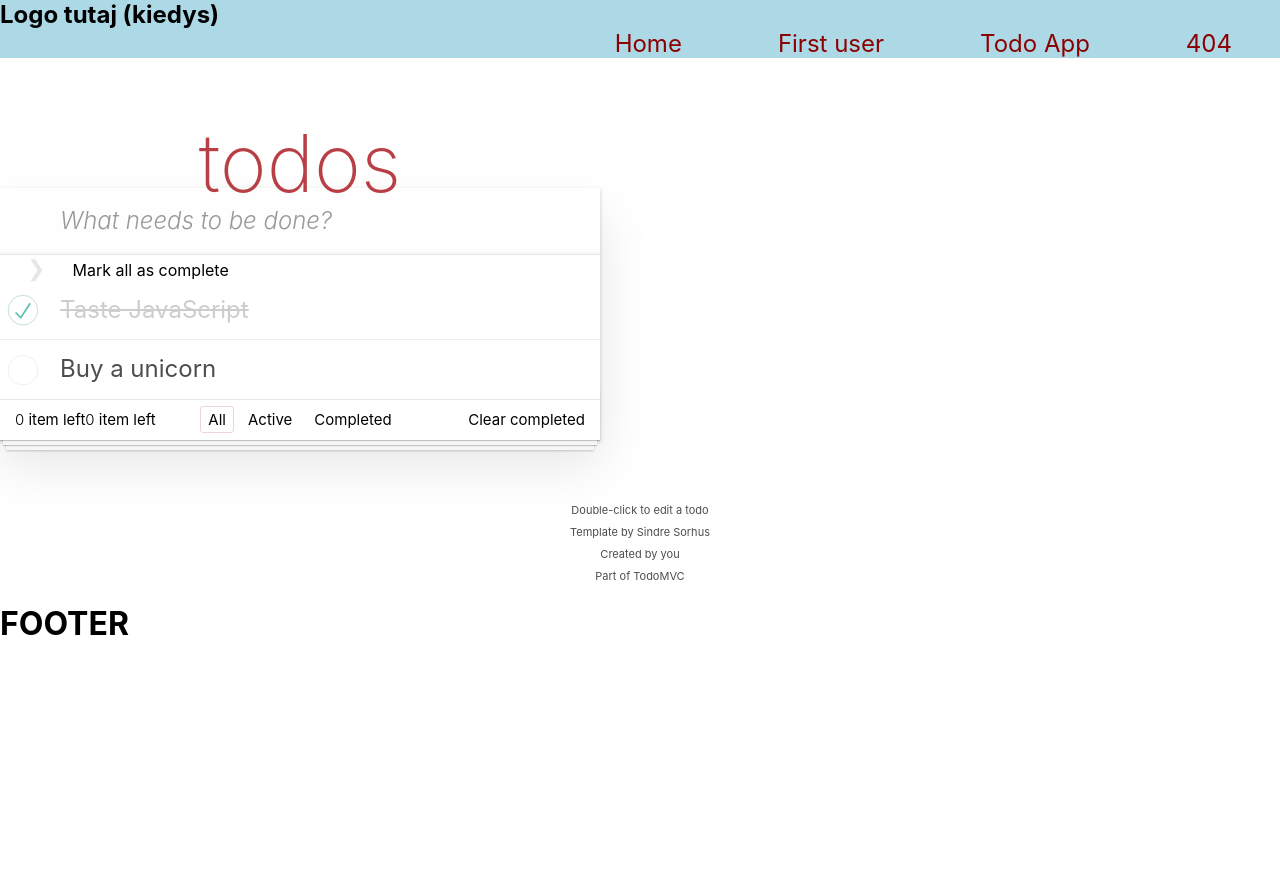
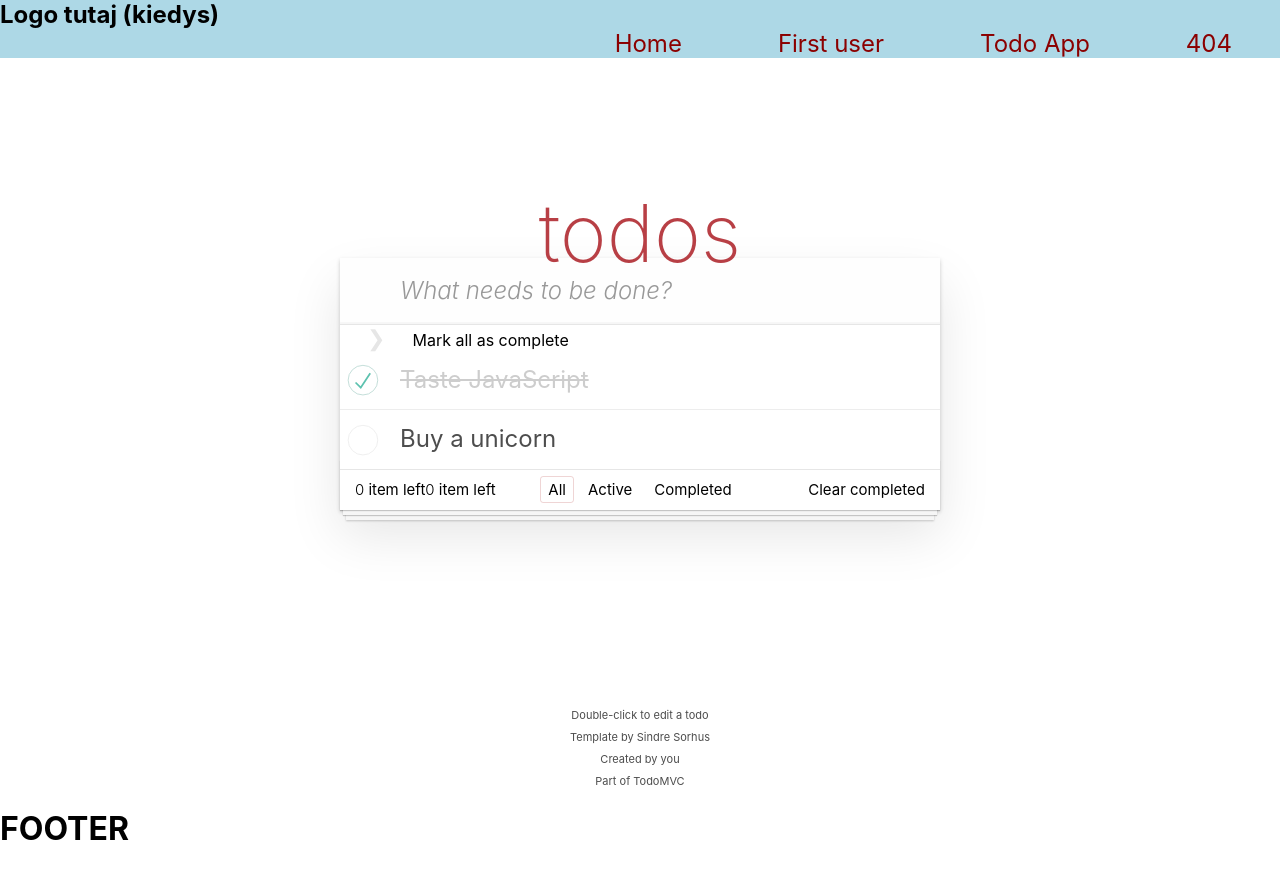
Before and after one commit to michal-kusnierz/React_exercises, a React (Create React App) app: page /todo-app in a window 1280 px wide. Before the commit the page ends 800 px from the top, so only its background shows below. Built offline with nearby package versions, Linux system fonts and the light colour scheme.

Commit message:
removed bad margin styles in TodoApp.module.css

```diff
--- a/src/components/TodoApp.module.css
+++ b/src/components/TodoApp.module.css
@@ -22,7 +22,6 @@ button {
   max-width: 600px;
   margin: 200px auto;
   background: #fff;
-  margin: 130px 0 40px 0;
   position: relative;
   box-shadow: 0 2px 4px 0 rgba(0, 0, 0, 0.2), 0 25px 50px 0 rgba(0, 0, 0, 0.1);
 }
```
Also changed, not shown: 1 other file (tests, documents, lock files or other folders).
